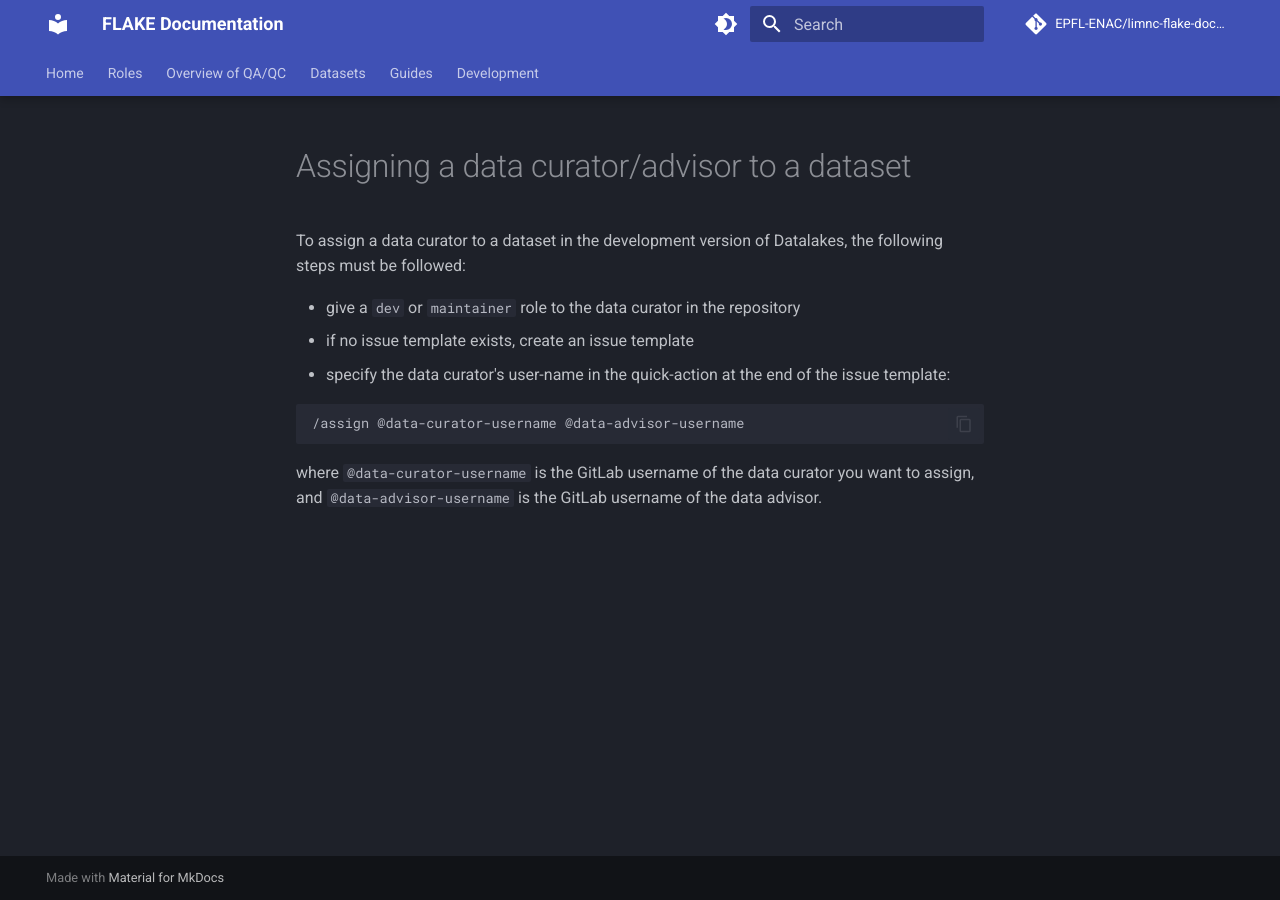
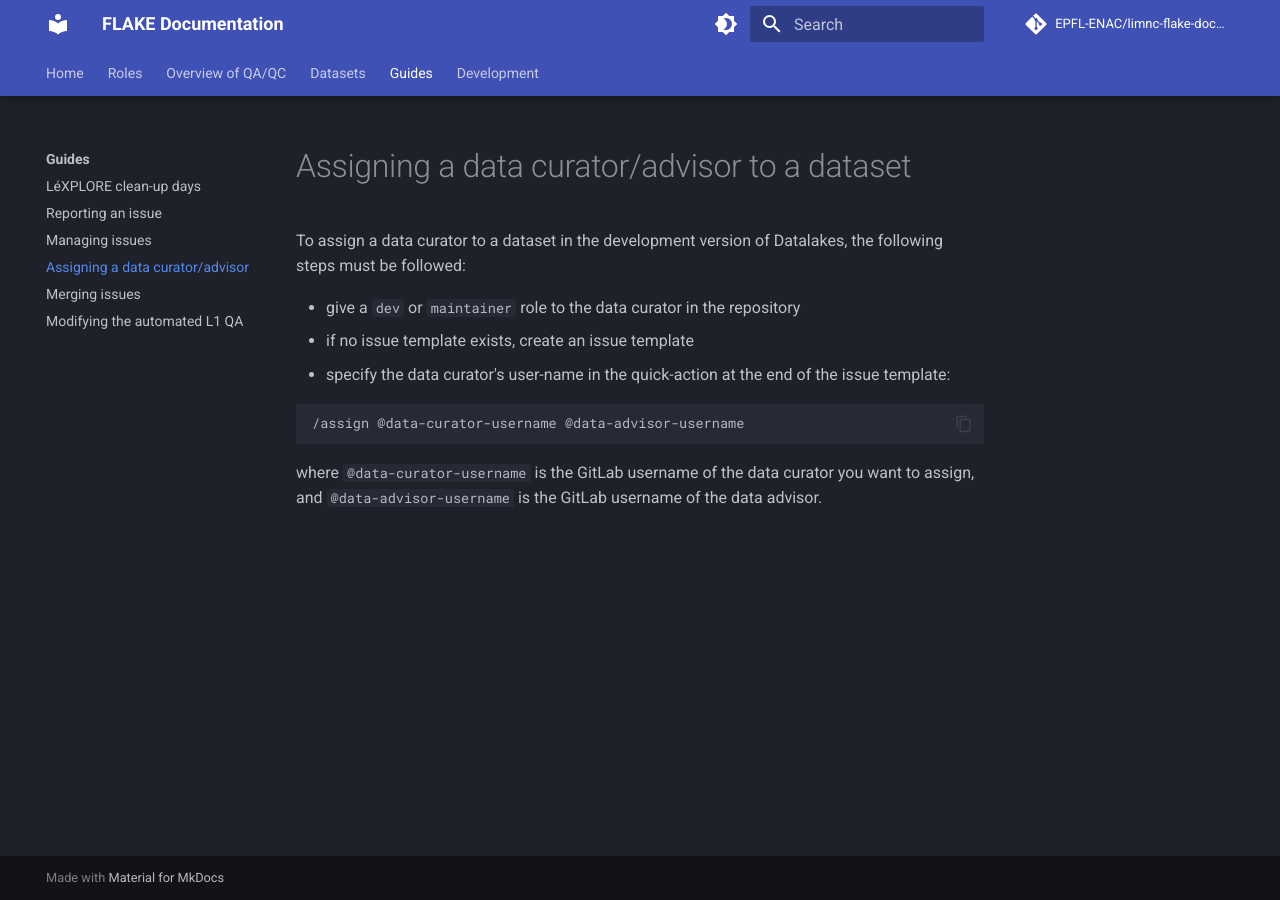
Before and after one commit to EPFL-ENAC/limnc-flake-documentation, an MkDocs documentation site: the page built from docs/guides/assignment.md, in a window 1280 px wide. Built offline with MkDocs 1.6.1 and Material for MkDocs 9.7.7, drawn with Linux system fonts in a browser that asks for light colours; comment, search, counter and statistics services are not loaded.

Commit message:
chore: clean-up navigation

```diff
--- a/mkdocs.yml
+++ b/mkdocs.yml
@@ -52,9 +52,10 @@ nav:
   - 'Datasets': datasets.md
   - 'Guides':
     - 'Overview': guides/index.md
-    - 'Login to Datalakes': guides/login.md
+    - 'LéXPLORE clean-up days': guides/datathon.md
     - 'Reporting an issue': guides/reporting.md
     - 'Managing issues': guides/management.md
+    - 'Assigning a data curator/advisor': guides/assignment.md
     - 'Merging issues': guides/merging.md
     - 'Modifying the automated L1 QA': guides/QA_json.md
 
```
Also changed, not shown: docs/guides/login.md (deleted, +0 -1 lines).
